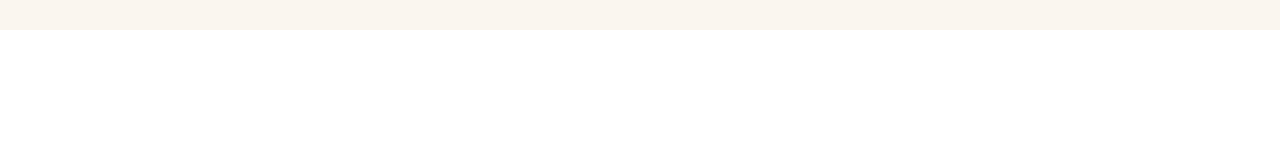
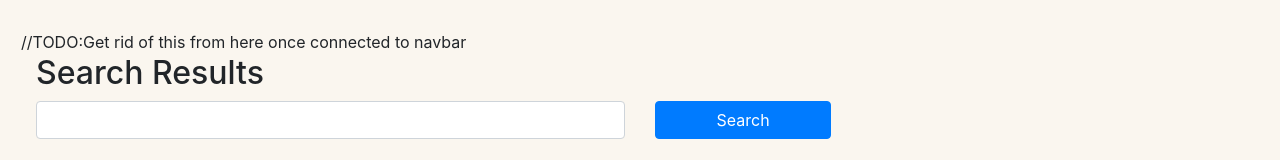
Before and after one commit to ziamah/wbdv-sp21-02-md-client-react, a React (Create React App) app: page /home in a window 1280 px wide. Shown: the part 1621-1781 px from the top of the page. Before the commit the page ends 1651 px from the top, so only its background shows below. Built offline with nearby package versions, Linux system fonts and the light colour scheme; no server answers; a web font is replaced by a local one.

Commit message:
search bar in progress

```diff
--- a/src/components/base-app.js
+++ b/src/components/base-app.js
@@ -29,7 +29,7 @@ class BaseApp extends React.Component {
                         <Login/>
                     </Route>
                     <Route path="/register"></Route>
-                    <Route path="/search-results">
+                    <Route path="/searchresults">
                         <SearchGrid/>
                     </Route>
                 </div>
--- a/src/components/home-page/home-page.js
+++ b/src/components/home-page/home-page.js
@@ -2,6 +2,7 @@ import React from "react";
 import FeaturedRecipeCard from "./featured-recipe-card";
 import FavoritesWidget from "./favorites-widget";
 import SignUpWidget from "./sign-up-widget";
+import SearchGrid from "../search-grid/search-grid";
 
 class HomePage extends React.Component {
     render() {
@@ -16,6 +17,10 @@ class HomePage extends React.Component {
                 <div className="col-12 col-md-8">
                     <FeaturedRecipeCard/>
                 </div>
+                //TODO:Get rid of this from here once connected to navbar
+                <div className="col-12 col-md-8">
+                    <SearchGrid/>
+                </div>
             </div>
         )
     }
--- a/src/components/search-grid/search-card.js
+++ b/src/components/search-grid/search-card.js
@@ -2,7 +2,12 @@ import React, {useEffect, useState} from 'react'
 import {useHistory, useParams} from 'react-router-dom'
 import recipeService from '../../services/recipe-service'
 
-const SearchCard = () => {
+const SearchCard = (
+    {
+        movieTitle,
+        //movieId
+
+    }) => {
     const {imdbID} = useParams()
     const history = useHistory()
     const [movie, setMovie] = useState({})
@@ -20,11 +25,15 @@ const SearchCard = () => {
     <div className="card mb-3" style="max-width: 540px;">
         <div className="row g-0">
             <div className="col-md-4">
-                <img src="..." alt="..."/>
+                {/*<img src="..." alt="..."/>*/}
+                <p>
+                    <img src={movie.Poster} width={100} style={{float: "right"}}/>
+                    {movie.Plot}
+                </p>
             </div>
             <div className="col-md-8">
                 <div className="card-body">
-                    <h5 className="card-title">Card title</h5>
+                    <h5 className="card-title">{movie.Title}</h5>
                     <p className="card-text">This is a wider card with supporting text below as a
                         natural lead-in to additional content. This content is a little bit
                         longer.</p>
@@ -33,6 +42,7 @@ const SearchCard = () => {
                 </div>
             </div>
         </div>
+        {/*{JSON.stringify(movie)}*/}
     </div>
     )
 }
--- a/src/components/search-grid/search-grid.js
+++ b/src/components/search-grid/search-grid.js
@@ -1,7 +1,7 @@
 import React, {useState, useEffect} from 'react'
 import {Link, useParams, useHistory} from "react-router-dom";
 import recipeService from '../../services/recipe-service'
-//import SearchCard from "./search-card";
+import SearchCard from "./search-card";
 //TODO: import recipe service after it's made
 
 const SearchGrid = () => {
@@ -22,7 +22,8 @@ const SearchGrid = () => {
     }
     return(
         <div>
-            <h2>Search Results</h2>
+            <h2>Search Results {results.length}</h2>
+            {/*<button onClick={()=>{history.goBack()}}>Back</button>*/}
             <div className="row">
                 <div className="col-9">
                     <input value={searchTitle}
@@ -47,9 +48,7 @@ const SearchGrid = () => {
                     results && results.Search && results.Search.map((movie) => {
                         return(
                             <li className="list-group-item">
-                                <Link to={`/search-card/${movie.imdbID}`}>
-                                    {movie.Title}
-                                </Link>
+                                <SearchCard movieTitle={movie.title}/>
                             </li>
                         )
                     })
--- /dev/null
+++ b/src/services/recipe-service.js
@@ -0,0 +1,13 @@
+const findMoviesByTitle = (title) => {
+    return fetch(`http://www.omdbapi.com/?s=${title}&apikey=4a249f8d`)
+        .then(response => response.json())
+}
+
+const findMovieByImdbID = (imdbID) => {
+    return fetch(`http://www.omdbapi.com/?i=${imdbID}&apikey=4a249f8d`)
+        .then(response => response.json())
+}
+
+export default {
+    findMoviesByTitle, findMovieByImdbID
+}
```
